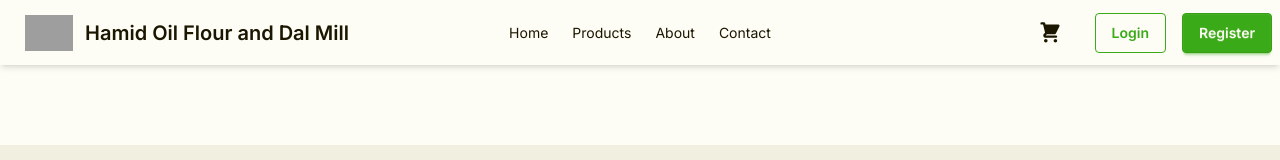
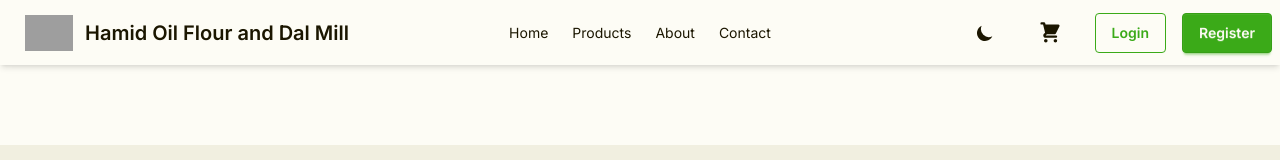
Before and after one commit to TheLunatic1/hamid-mill-shop, a Next.js app: page / in a window 1280 px wide. Shown: the top 160 px of the page. Built offline with nearby package versions, Linux system fonts and the light colour scheme; no server answers; grey boxes are pictures that could not be loaded.

Commit message:
theme toggle

```diff
--- a/app/components/Navbar.tsx
+++ b/app/components/Navbar.tsx
@@ -3,15 +3,70 @@
 
 import Link from "next/link";
 import Image from "next/image";
-import { HiShoppingCart } from "react-icons/hi";
+import { HiShoppingCart, HiSun, HiMoon } from "react-icons/hi";
 import { AiOutlineMenu } from "react-icons/ai";
 import { useAuth } from "@/context/AuthContext";
 import { useCart } from "@/context/CartContext";
+import { useEffect, useState } from "react";
 
 export default function Navbar() {
   const { user, loading, logout } = useAuth();
   const { cartCount } = useCart();
   const logoUrl = "https://i.imgur.com/RRI2tEI.png";
+
+  // Theme state starts as null → prevents hydration mismatch
+  const [theme, setTheme] = useState<"hamidlight" | "hamiddark" | null>(null);
+
+  // Apply saved theme on client mount (no setState here)
+  useEffect(() => {
+    // Skip server render
+    if (typeof window === "undefined") return;
+
+    const savedTheme = localStorage.getItem("theme") as "hamidlight" | "hamiddark" | null;
+    const appliedTheme = savedTheme || "hamidlight";
+
+    // Apply to DOM immediately (safe in effect)
+    document.documentElement.setAttribute("data-theme", appliedTheme);
+
+    // Update state only after DOM is updated
+    setTheme(appliedTheme);
+  }, []);
+
+  // Toggle theme (only called on user interaction → safe)
+  const toggleTheme = () => {
+    if (theme === null) return; // safety during initial mount
+
+    const newTheme = theme === "hamidlight" ? "hamiddark" : "hamidlight";
+    setTheme(newTheme);
+    document.documentElement.setAttribute("data-theme", newTheme);
+    localStorage.setItem("theme", newTheme);
+  };
+
+  // Don't render interactive parts until theme is ready
+  if (theme === null) {
+    return (
+      <div className="navbar bg-base-100 shadow-md sticky top-0 z-50">
+        <div className="navbar-start">
+          <Link href="/" className="btn btn-ghost text-xl normal-case flex items-center gap-3">
+            <Image
+              src={logoUrl}
+              alt="Hamid Oil Flour and Dal Mill Logo"
+              width={48}
+              height={48}
+              className="object-contain"
+              priority
+            />
+            <div className="hidden sm:block">Hamid Oil Flour and Dal Mill</div>
+          </Link>
+        </div>
+        <div className="navbar-end gap-4">
+          {/* Skeleton for cart/auth */}
+          <div className="skeleton h-10 w-10 rounded-full"></div>
+          <div className="skeleton h-10 w-32 rounded-lg"></div>
+        </div>
+      </div>
+    );
+  }
 
   return (
     <div className="navbar bg-base-100 shadow-md sticky top-0 z-50">
@@ -55,9 +110,18 @@ export default function Navbar() {
         </ul>
       </div>
 
-      {/* Right: Auth & Cart */}
-      <div className="navbar-end gap-4">
-        {/* Cart Icon with Badge */}
+      {/* Right: Theme + Cart + Auth */}
+      <div className="navbar-end gap-2 sm:gap-4">
+        {/* Theme Toggle */}
+        <button
+          className="btn btn-ghost btn-circle"
+          onClick={toggleTheme}
+          aria-label="Toggle theme"
+        >
+          {theme === "hamidlight" ? <HiMoon size={20} /> : <HiSun size={20} />}
+        </button>
+
+        {/* Cart Icon */}
         <div className="relative">
           <Link href="/cart" className="btn btn-ghost">
             <HiShoppingCart size={24} />
```
